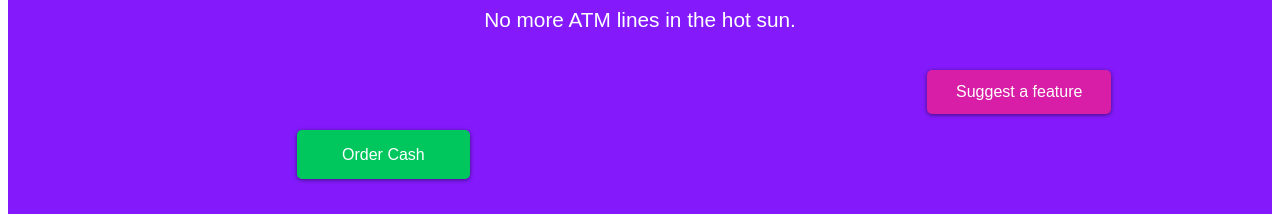
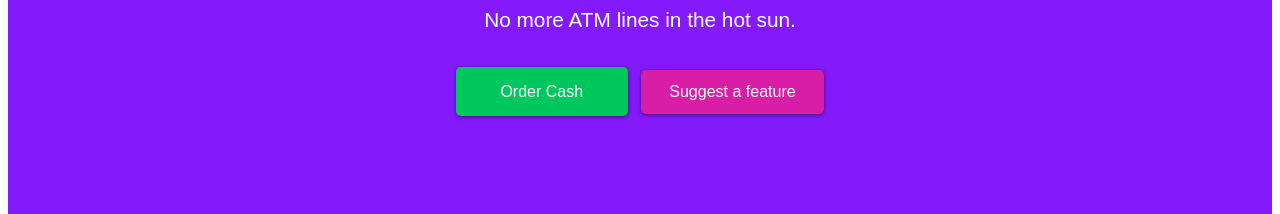
Before and after one commit to Oluwcdamilareo/xCash, a React (Create React App) app: page /#/ in a window 1280 px wide. Shown: the part 353-567 px from the top of the page. Built offline with nearby package versions, Linux system fonts and the light colour scheme.

Commit message:
restore home buttons style

```diff
--- a/src/Home.css
+++ b/src/Home.css
@@ -1,9 +1,6 @@
 .home-buttons{
     text-align: center;
-
-}
-.home-buttons #button-1{
-    margin: 6% 0;
+    width: 100%;
 }
 .home-buttons a{
     background-color: rgb(0,198,94);
@@ -14,7 +11,9 @@
     margin-right: 1%;
     box-shadow: 0 1px 4px rgba(0, 0, 0, 0.5);
     border-radius: 5px;
+    width:100%;
 }
+
 #hero-message-home{
     text-align: center;
     color: white;
@@ -68,22 +67,7 @@
 
     }
 
-    .home-buttons{
-        width: 100%;
-        margin: auto;
-    }
-
-    .home-buttons #button-1{
-        width: 60%;
-        float:left;
-    }
-    .home-buttons #button-2{
-        float:right;
-        width: 40%;
-    }
     .home-buttons a{
-        background-color: rgb(0,198,94);
-
         padding: 1em 2.8em;
     }
 
--- a/src/Home.js
+++ b/src/Home.js
@@ -13,8 +13,8 @@ class Home extends React.Component{
 
                 </div>
                 <div className='home-buttons'>
-                    <div id="button-1">{<NavLink to='/order'>Order Cash</NavLink>}</div>
-                    <div id="button-2"><SuggestFeatureModal/></div>
+                    {<NavLink to='/order'>Order Cash</NavLink>}
+                    <SuggestFeatureModal/>
                 </div>
 
             </div>
```
